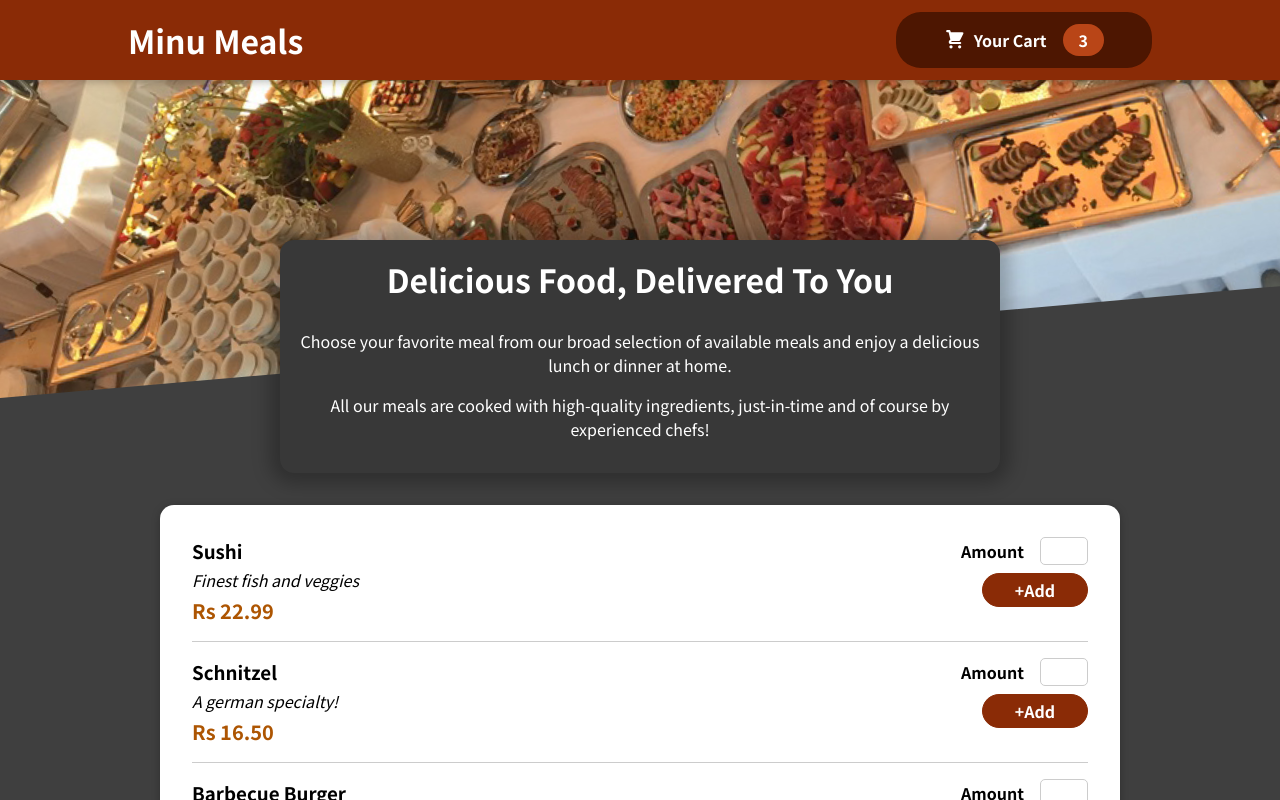
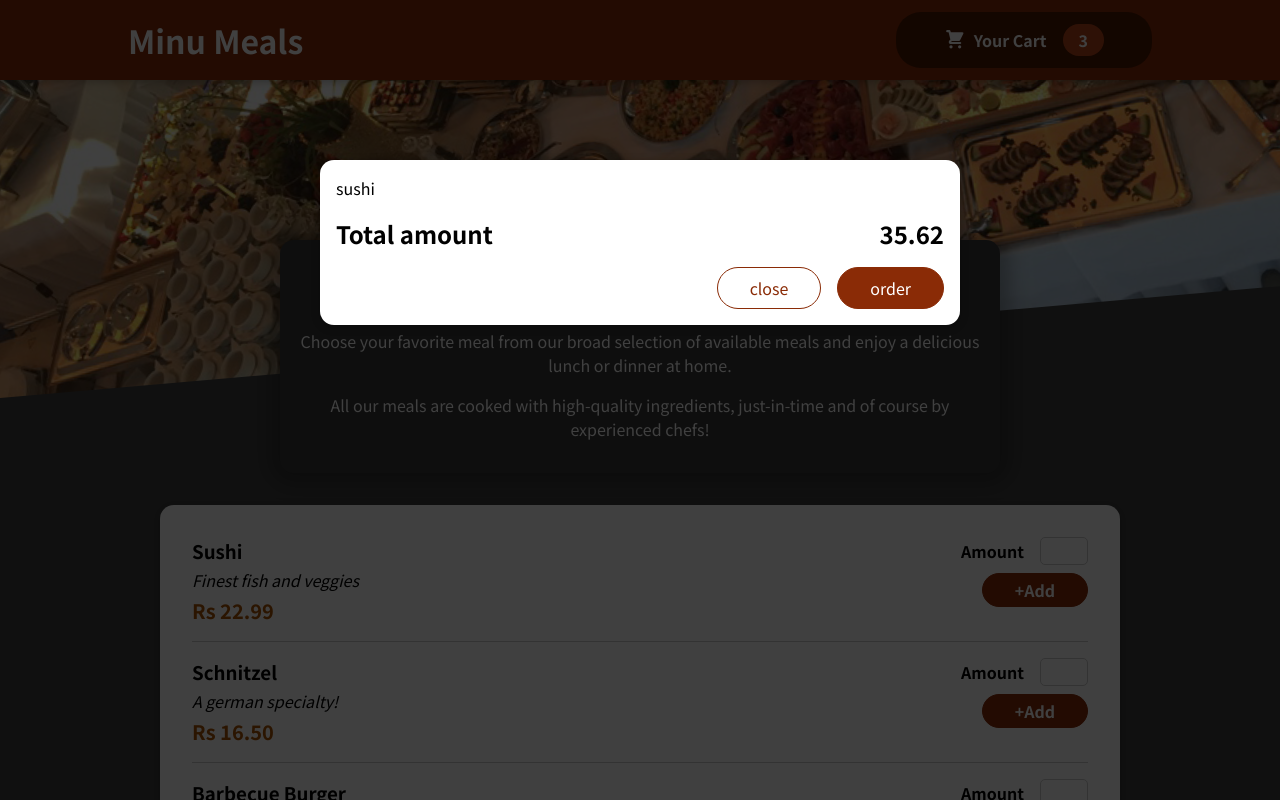
Before and after one commit to Pratheek161001/restaurant-app, a React (Create React App) app: page / in a window 1280 px wide. Shown: the top 800 px of the page. Built offline with nearby package versions, Linux system fonts and the light colour scheme.

Commit message:
modal made

```diff
--- a/public/index.html
+++ b/public/index.html
@@ -28,6 +28,7 @@
   </head>
   <body>
     <noscript>You need to enable JavaScript to run this app.</noscript>
+    <div id="overlays"></div>
     <div id="root"></div>
     <!--
       This HTML file is a template.
--- a/src/App.js
+++ b/src/App.js
@@ -1,9 +1,11 @@
 import { Fragment } from "react";
 import Header from "./Components/Layout/Header";
 import Meals from "./Components/Meals/Meals";
+import Cart from "./Components/Cart/Cart";
 function App() {
   return (
     <Fragment>
+      <Cart></Cart>
       <Header></Header>
       <main>
         <Meals></Meals>
--- /dev/null
+++ b/src/Components/Cart/Cart.js
@@ -0,0 +1,25 @@
+import React from 'react'
+import classes from './Cart.module.css'
+import Modal from '../UI/Modal';
+
+const Cart = props => {
+    const cartItems= <ul className={classes['cart-items']}>{[
+        {id:'c1',name:'sushi',amount:2,price:35},].map((item)=>
+        <li>{item.name}</li>)}</ul>;
+
+  return (
+    <Modal>
+        {cartItems}
+        <div className={classes.total}>
+            <span>Total amount</span>
+            <span>35.62</span>
+        </div>
+        <div className={classes.actions}>
+            <button className={classes['button--alt']}>close</button>
+            <button className={classes.button}>order</button>
+        </div>
+    </Modal>
+  )
+}
+
+export default Cart
--- /dev/null
+++ b/src/Components/Cart/Cart.module.css
@@ -0,0 +1,46 @@
+.cart-items {
+    list-style: none;
+    margin: 0;
+    padding: 0;
+    max-height: 20rem;
+    overflow: auto;
+  }
+
+  .total {
+    display: flex;
+    justify-content: space-between;
+    align-items: center;
+    font-weight: bold;
+    font-size: 1.5rem;
+    margin: 1rem 0;
+  }
+
+  .actions {
+    text-align: right;
+  }
+
+  .actions button {
+    font: inherit;
+    cursor: pointer;
+    background-color: transparent;
+    border: 1px solid #8a2b06;
+    padding: 0.5rem 2rem;
+    border-radius: 25px;
+    margin-left: 1rem;
+  }
+
+  .actions button:hover,
+  .actions button:active {
+    background-color: #5a1a01;
+    border-color: #5a1a01;
+    color: white;
+  }
+
+  .actions .button--alt {
+    color: #8a2b06;
+  }
+
+  .actions .button {
+    background-color: #8a2b06;
+    color: white;
+  }
--- /dev/null
+++ b/src/Components/UI/Modal.js
@@ -0,0 +1,24 @@
+import React, { Fragment } from 'react'
+import  ReactDOM  from 'react-dom'
+import classes from './Modal.module.css'
+
+const Backdrop=props=>{
+    return <div className={classes.backdrop}></div>
+}
+const ModalOverlay=props=>{
+    return <div className={classes.modal}>
+        <div className={classes.content}>{props.children}</div>
+    </div>
+}
+const portalelement=document.getElementById('overlays')
+
+const Modal = props => {
+  return (
+    <Fragment>
+        {ReactDOM.createPortal(<Backdrop/>,portalelement)}
+        {ReactDOM.createPortal(<ModalOverlay>{props.children}</ModalOverlay>,portalelement)}
+    </Fragment>
+  )
+}
+
+export default Modal
--- /dev/null
+++ b/src/Components/UI/Modal.module.css
@@ -0,0 +1,40 @@
+.backdrop {
+    position: fixed;
+    top: 0;
+    left: 0;
+    width: 100%;
+    height: 100vh;
+    z-index: 20;
+    background-color: rgba(0, 0, 0, 0.75);
+  }
+
+  .modal {
+    position: fixed;
+    top: 20vh;
+    left: 5%;
+    width: 90%;
+    background-color: white;
+    padding: 1rem;
+    border-radius: 14px;
+    box-shadow: 0 2px 8px rgba(0, 0, 0, 0.25);
+    z-index: 30;
+    animation: slide-down 300ms ease-out forwards;
+  }
+
+  @media (min-width: 768px) {
+    .modal {
+      width: 40rem;
+      left: calc(50% - 20rem);
+    }
+  }
+
+  @keyframes slide-down {
+    from {
+      opacity: 0;
+      transform: translateY(-3rem);
+    }
+    to {
+      opacity: 1;
+      transform: translateY(0);
+    }
+  }
```
